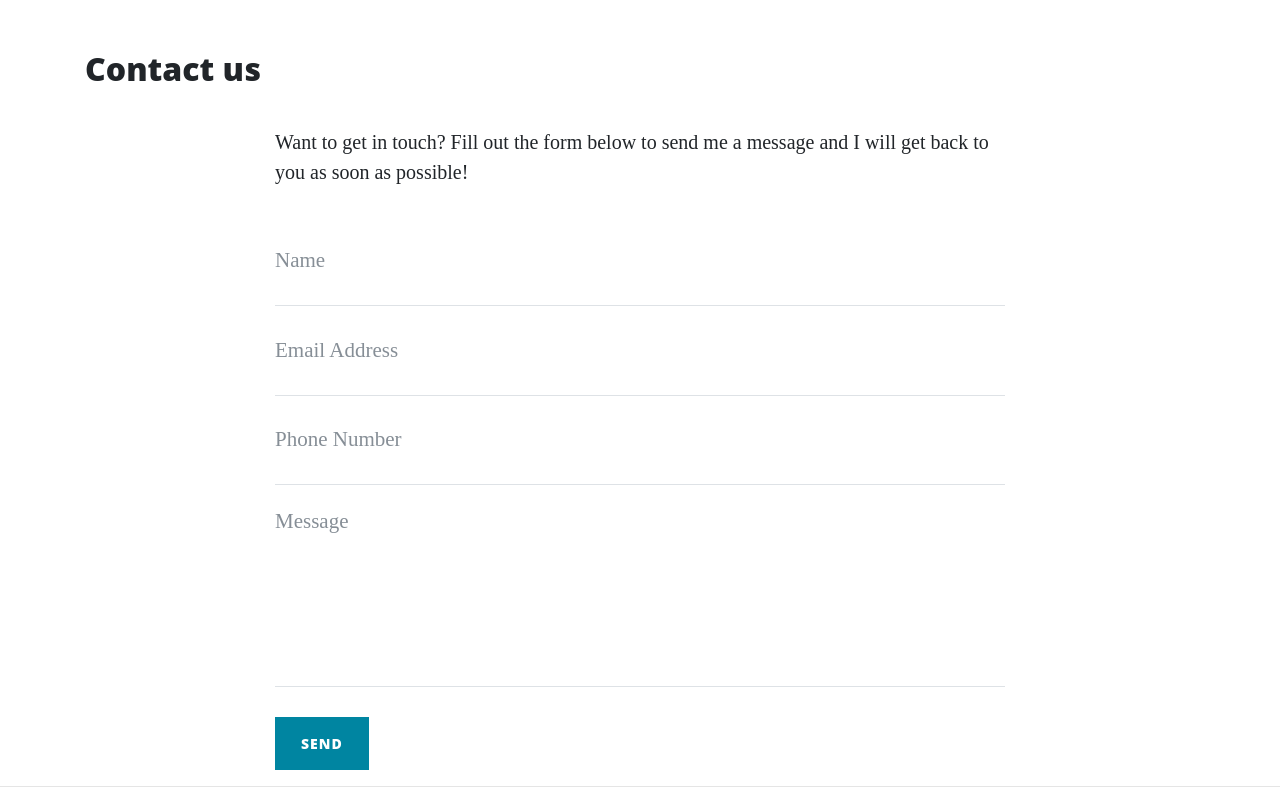
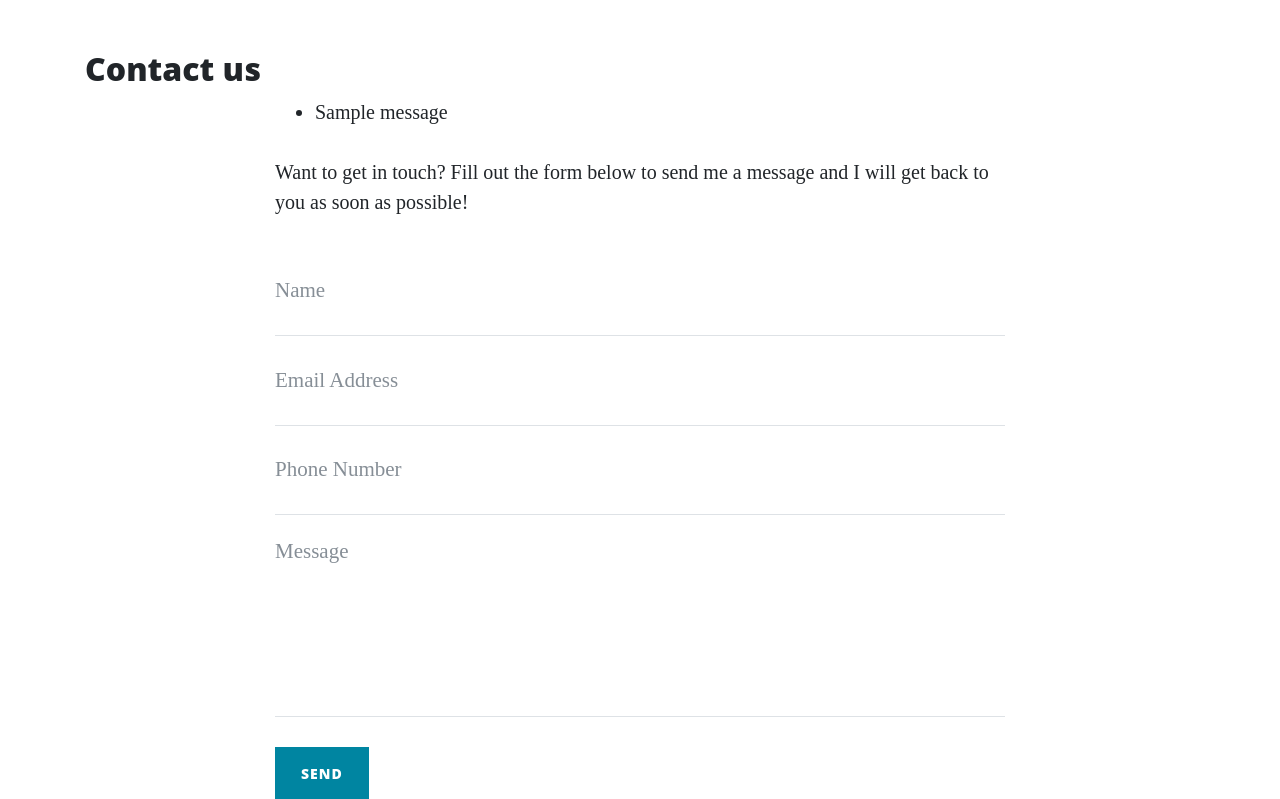
Before and after one commit to dovi-k/Pythonpractice, a Flask app: page /contact in a window 1280 px wide. Shown: the part 628-1427 px from the top of the page. Run offline with Flask 2, Linux system fonts and the light colour scheme; one stand-in notice (Sample message) is shown; some libraries are stand-ins or nearby versions.

Commit message:
added secret key to the app Flask,received the messages to the back end

```diff
--- a/run.py
+++ b/run.py
@@ -1,9 +1,12 @@
 import os
 import json
-from flask import Flask, render_template, request
+from flask import Flask, render_template, request, flash
+if os.path.exists("env.py"):
+    import env
 
 
 app = Flask(__name__)
+app.secret_key = os.environ.get("SECRET_KEY")
 
 
 @app.route("/")
@@ -35,7 +38,8 @@ def about_member(member_name):
 @app.route("/contact", methods=["GET", "POST"])
 def contact():
     if request.method == "POST":
-        print("Hello! Is anybody there like!")
+        flash("Thanks {}, we have received your message!" .format(
+            request.form.get("name")))
     return render_template("contact.html", page_title="Contact")
 
 
--- a/templates/contact.html
+++ b/templates/contact.html
@@ -5,6 +5,15 @@
 
     <div class="row">
       <div class="col-lg-8 col-md-10 mx-auto">
+          {% with messages = get_flashed_messages() %}
+            {% if messages %}
+                <ul class="flashed">
+                    {% for message in messages %}
+                        <li> {{ message }} </li>
+                    {% endfor %}
+                 </ul>
+            {% endif %}
+          {% endwith %}
         <p>Want to get in touch? Fill out the form below to send me a message and I will get back to you as soon as possible!</p>
         <form method="POST" name="sentMessage" id="contactForm" novalidate>
           <div class="control-group">
```
Also changed, not shown: 1 other file.
